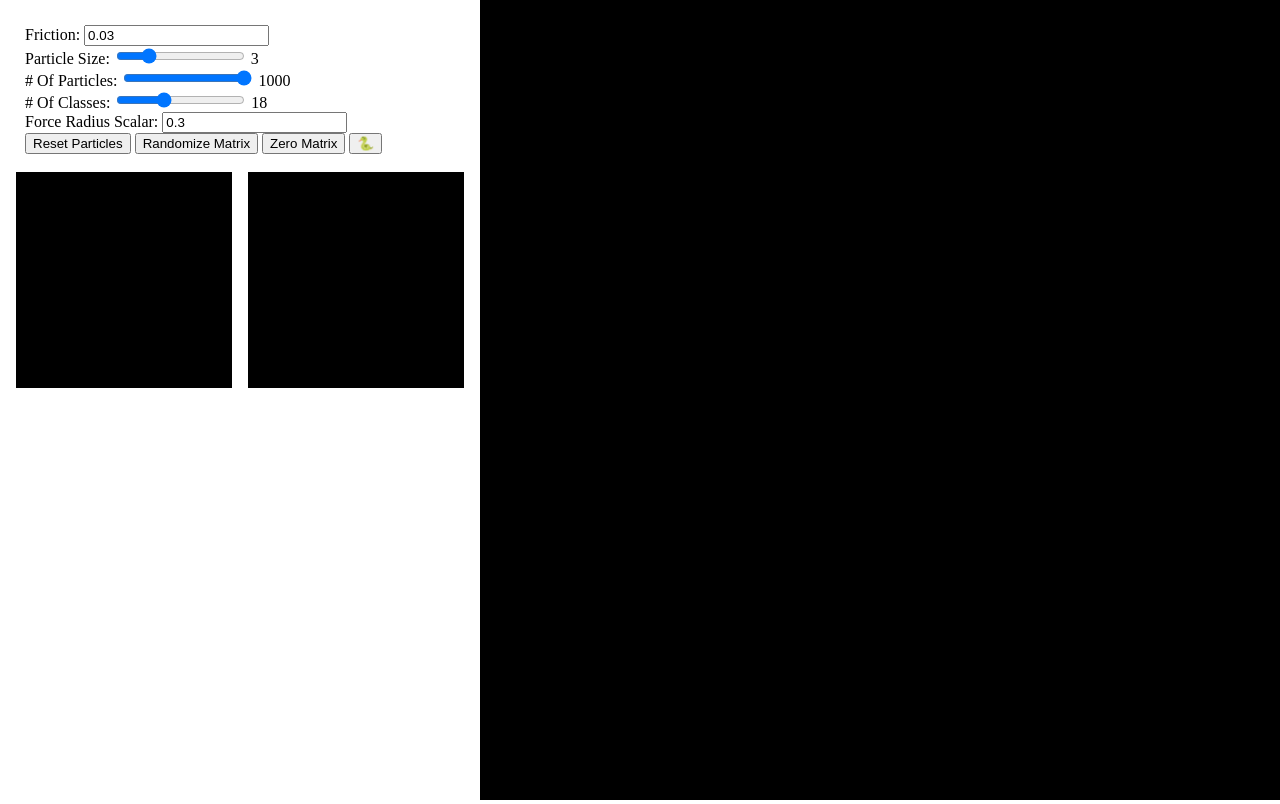
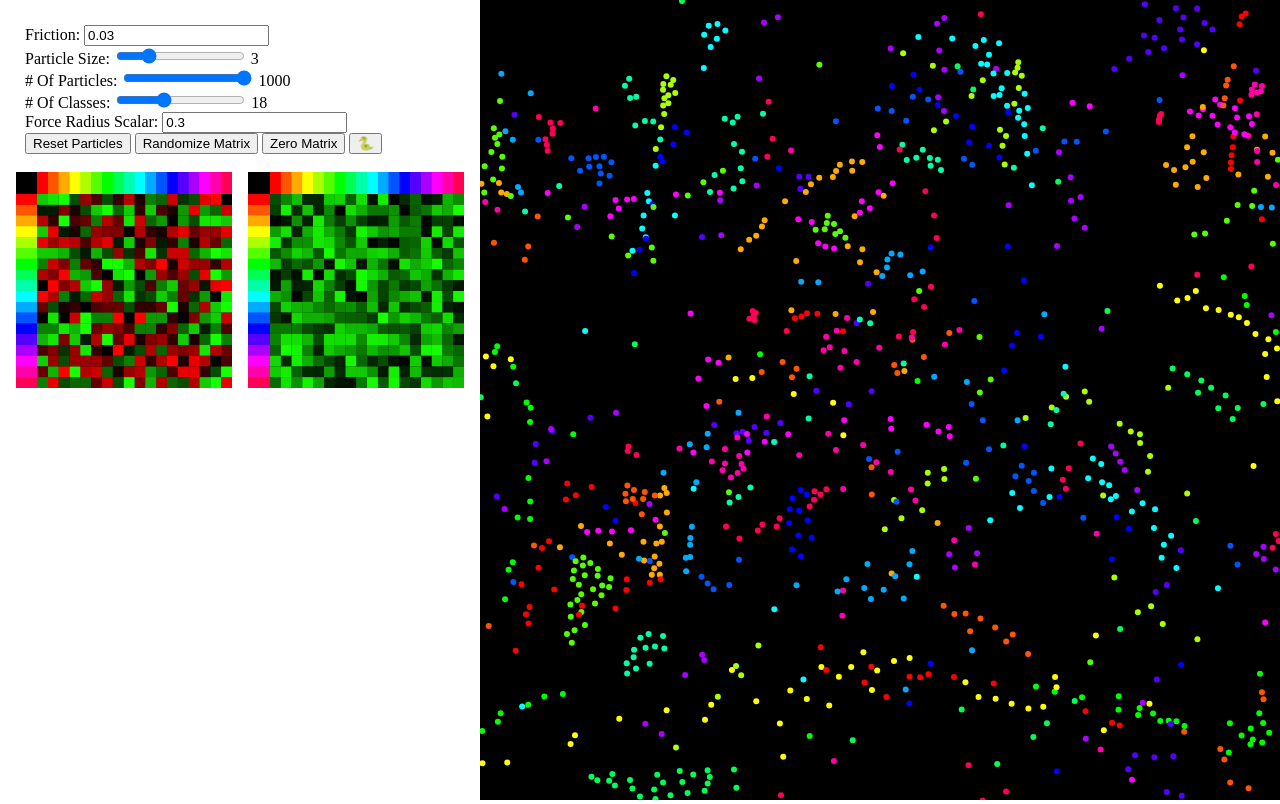
Before and after one commit to therealarman/ParticleLife, a plain HTML site: page index.html in a window 1280 px wide. Drawn offline with Linux system fonts and the light colour scheme; files that its build step writes are made by us from their sources; animation ran at ten frames a second.

Commit message:
Update index.html

```diff
--- a/index.html
+++ b/index.html
@@ -4,7 +4,7 @@
     <meta charset="UTF-8">
     <meta name="viewport" content="width=device-width, initial-scale=1">
     <title>Particle Simulation</title>
-    <link rel="stylesheet" href="style.css">
+    <link rel="stylesheet" href="particleLife/style.css">
 </head>
 <body>
 
@@ -55,6 +55,6 @@
             </div>
         </div>
     </div>
-    <script src="/main.js"></script>
+    <script src="particleLife/main.js"></script>
 </body>
 </html>
```
